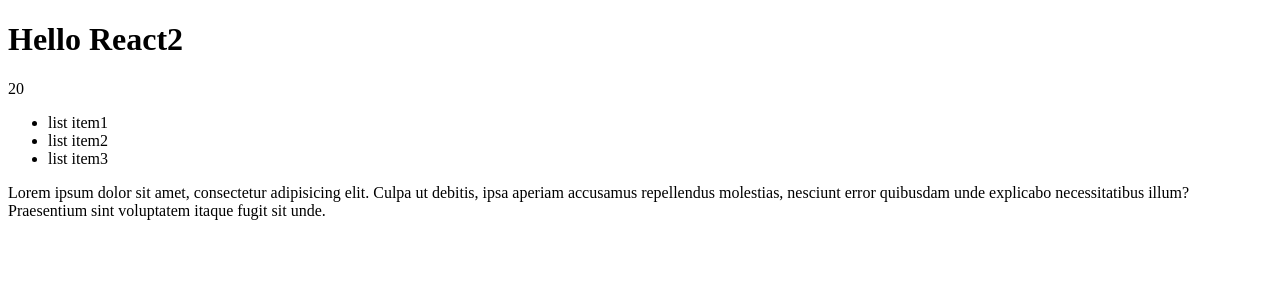
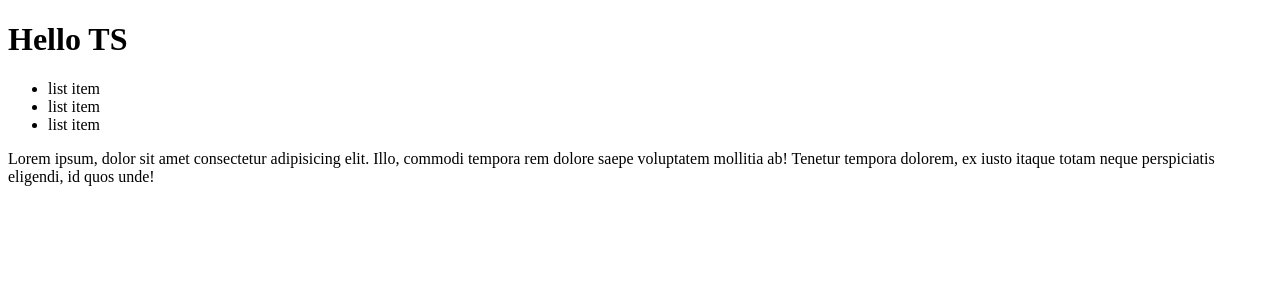
Before and after one commit to asteriab/react-shop-project, a React (Create React App) app: page / in a window 1280 px wide. Shown: the top 300 px of the page. Built offline with nearby package versions, Linux system fonts and the light colour scheme.

Commit message:
added react component, react fragment

```diff
--- a/src/index.tsx
+++ b/src/index.tsx
@@ -1,35 +1,42 @@
 import React from "react";
 import ReactDOM from "react-dom/client";
 
-// without jsx
-// const title = React.createElement("h1", { id: "title" }, "Hello React.js");
-// console.log(title);
+function Title() {
+  return <h1>Hello TS</h1>;
+}
 
-// jsx -> js extended
-// tsx -> ts extended
-
-const title = <h1 id="title">Hello React2</h1>;
-console.log(title);
-
-const content = (
-  <div>
-    {title}
-    {10 + 10}
-    <ul className="list">
-      <li>list item1</li>
-      <li>list item2</li>
-      <li>list item3</li>
-    </ul>
-    <p>
-      Lorem ipsum dolor sit amet, consectetur adipisicing elit. Culpa ut
-      debitis, ipsa aperiam accusamus repellendus molestias, nesciunt error
-      quibusdam unde explicabo necessitatibus illum? Praesentium sint voluptatem
-      itaque fugit sit unde.
-    </p>
-  </div>
-);
-
+function List() {
+  return (
+    <React.Fragment>
+      <ul>
+        <li>list item</li>
+        <li>list item</li>
+        <li>list item</li>
+      </ul>
+      <p>
+        Lorem ipsum, dolor sit amet consectetur adipisicing elit. Illo, commodi
+        tempora rem dolore saepe voluptatem mollitia ab! Tenetur tempora
+        dolorem, ex iusto itaque totam neque perspiciatis eligendi, id quos
+        unde!
+      </p>
+    </React.Fragment>
+  );
+}
 const root = ReactDOM.createRoot(
   document.getElementById("root") as HTMLElement
 );
-root.render(<React.StrictMode>{content}</React.StrictMode>);
+
+const App = () => {
+  return (
+    <div className="App">
+      <Title />
+      <List />
+    </div>
+  );
+};
+
+root.render(
+  <React.StrictMode>
+    <App />
+  </React.StrictMode>
+);
```
